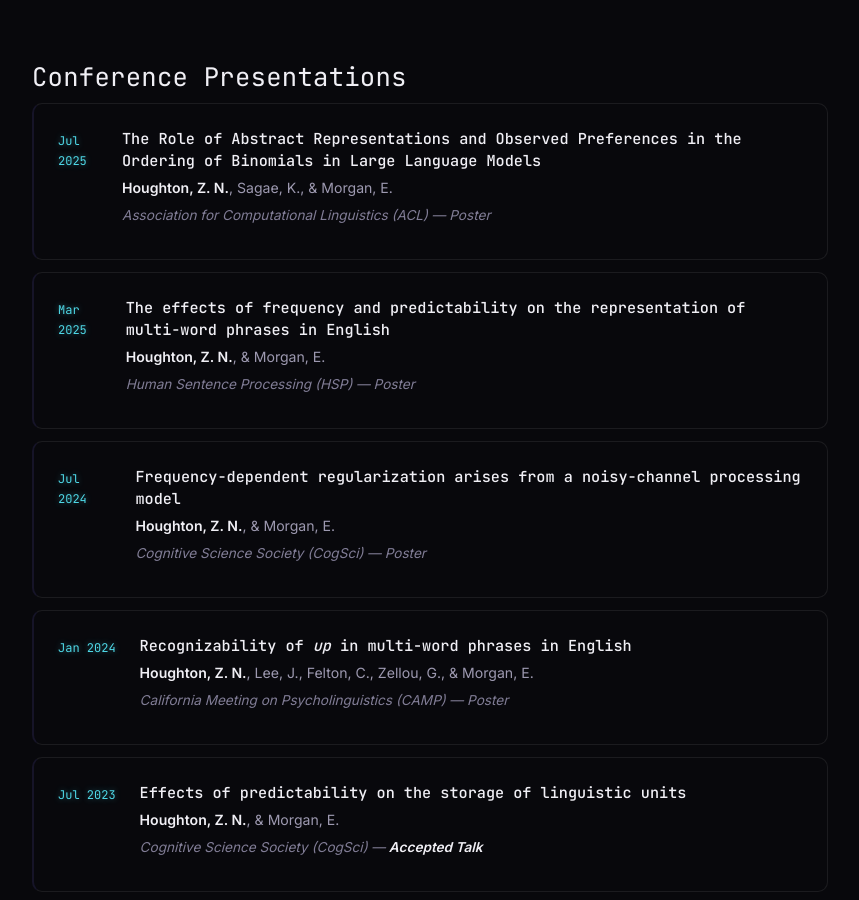
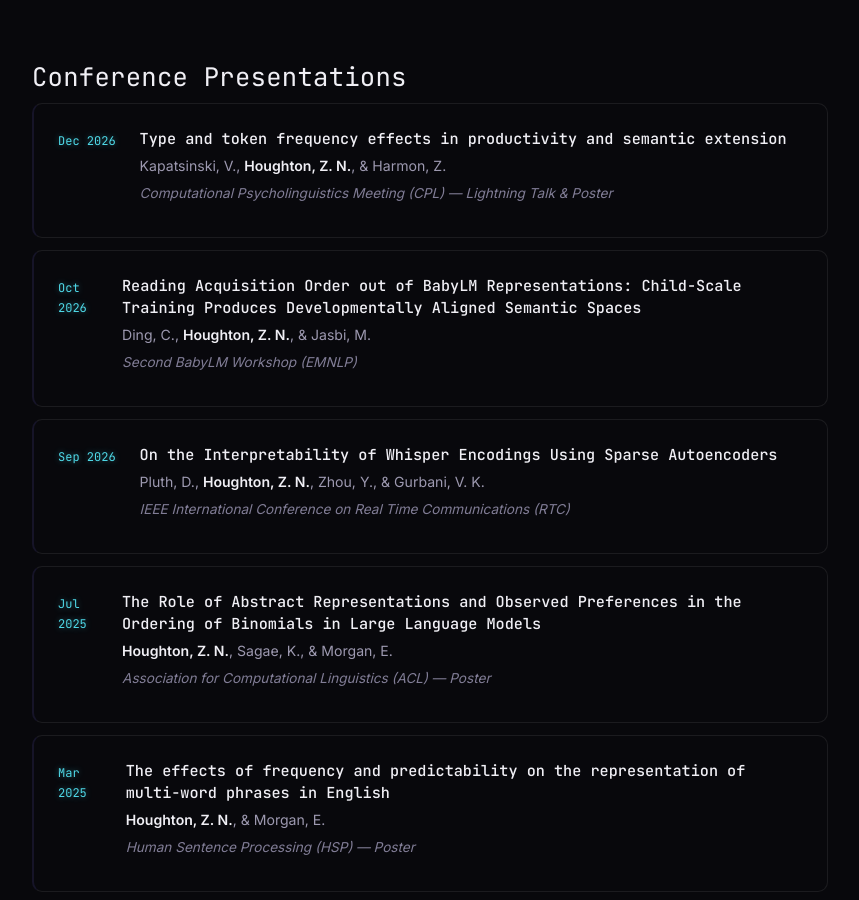
Before and after one commit to znhoughton/znhoughton.github.io, a plain HTML site: page publications.html in a window 1280 px wide. Shown: the part 4410-5310 px from the top of the page, without its empty margins (210-1069 px from the left). Drawn offline with Linux system fonts and the light colour scheme; a web font is replaced by a local one.

Commit message:
Add 2026 conference presentations (CPL, BabyLM, IEEE RTC)
Co-Authored-By: Claude Opus 5.5 <noreply@anthropic.com>

```diff
--- a/publications.html
+++ b/publications.html
@@ -41,6 +41,33 @@
       <section class="section">
         <h2 class="section-title">Conference Presentations</h2>
         <div class="pub-list">
+
+          <div class="pub-item">
+            <div class="pub-year">Dec 2026</div>
+            <div class="pub-body">
+              <h4>Type and token frequency effects in productivity and semantic extension</h4>
+              <p class="authors">Kapatsinski, V., <strong>Houghton, Z. N.</strong>, &amp; Harmon, Z.</p>
+              <p class="venue">Computational Psycholinguistics Meeting (CPL) — Lightning Talk &amp; Poster</p>
+            </div>
+          </div>
+
+          <div class="pub-item">
+            <div class="pub-year">Oct 2026</div>
+            <div class="pub-body">
+              <h4>Reading Acquisition Order out of BabyLM Representations: Child-Scale Training Produces Developmentally Aligned Semantic Spaces</h4>
+              <p class="authors">Ding, C., <strong>Houghton, Z. N.</strong>, &amp; Jasbi, M.</p>
+              <p class="venue">Second BabyLM Workshop (EMNLP)</p>
+            </div>
+          </div>
+
+          <div class="pub-item">
+            <div class="pub-year">Sep 2026</div>
+            <div class="pub-body">
+              <h4>On the Interpretability of Whisper Encodings Using Sparse Autoencoders</h4>
+              <p class="authors">Pluth, D., <strong>Houghton, Z. N.</strong>, Zhou, Y., &amp; Gurbani, V. K.</p>
+              <p class="venue">IEEE International Conference on Real Time Communications (RTC)</p>
+            </div>
+          </div>
 
           <div class="pub-item">
             <div class="pub-year">Jul 2025</div>
```
